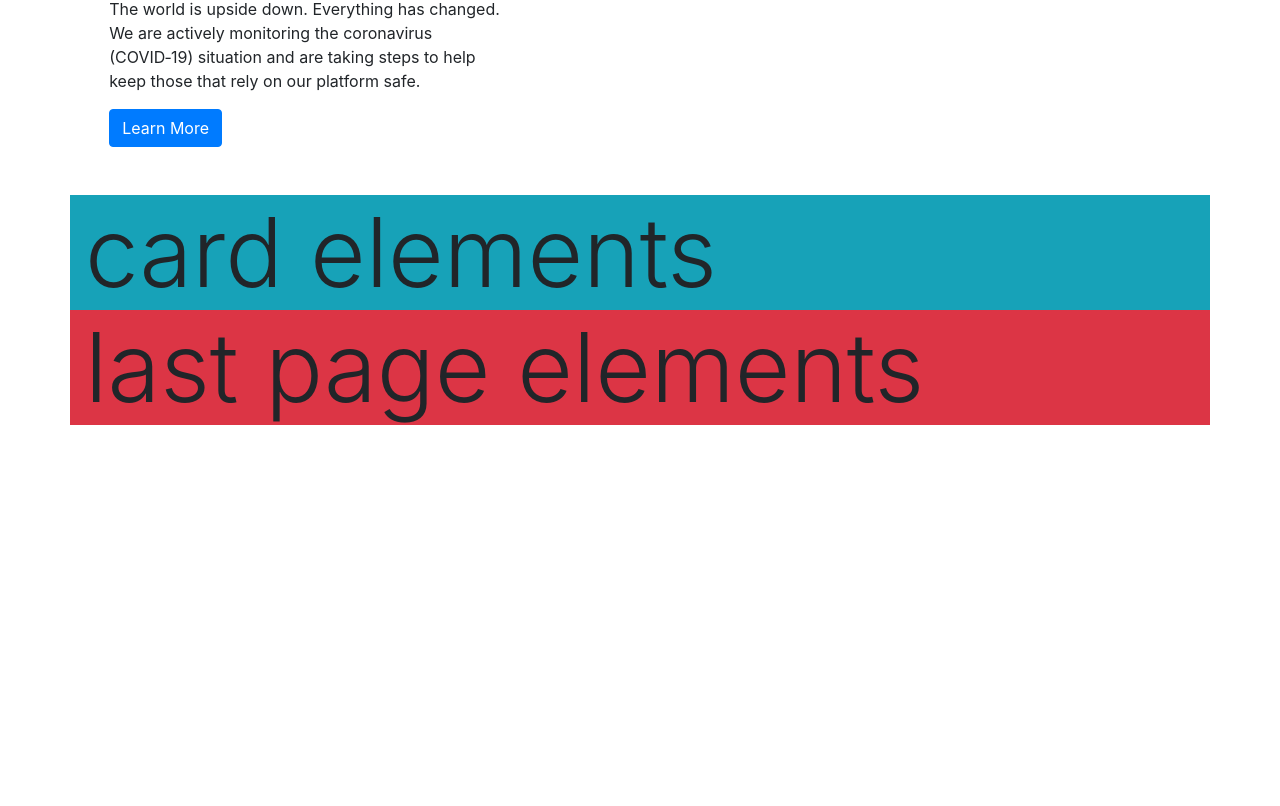
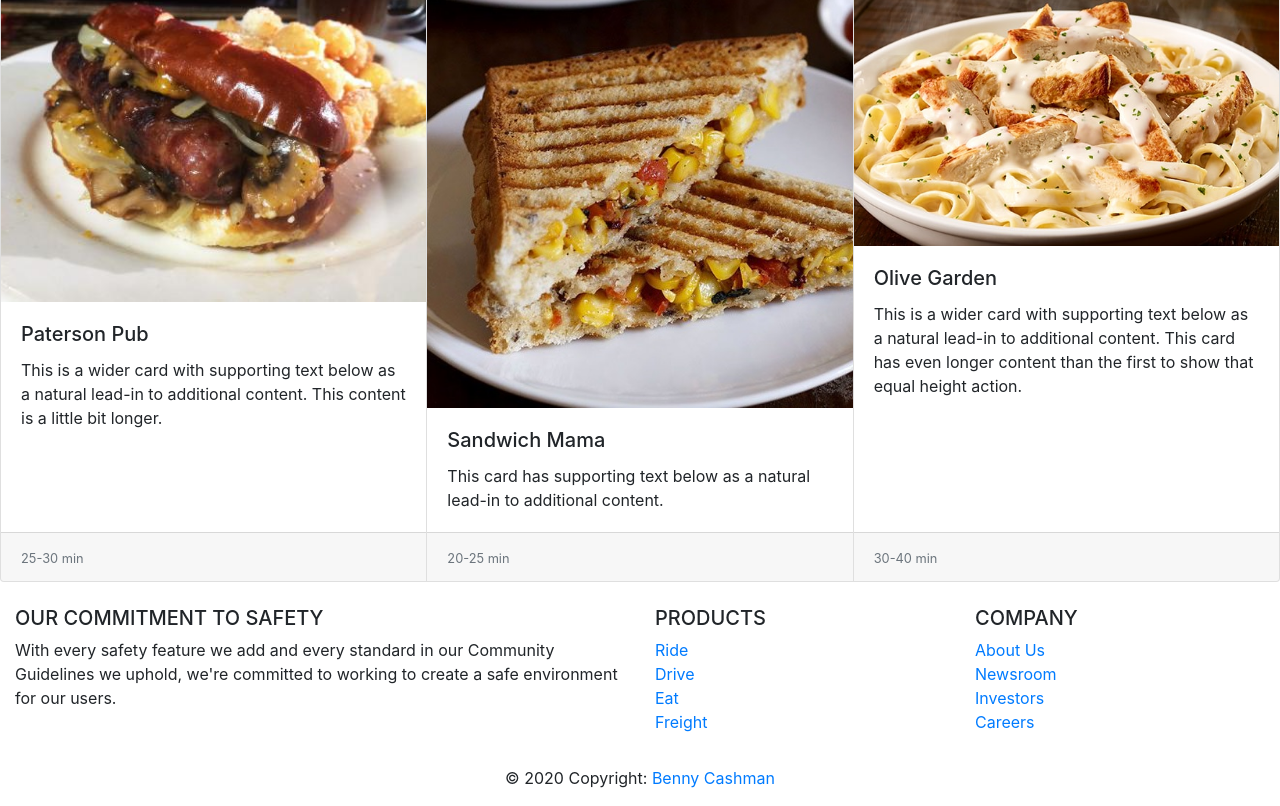
Before and after one commit to brianross93/spdhomework1, a plain HTML site: page index.html in a window 1280 px wide. Shown: the part 847-1653 px from the top of the page. Before the commit the page ends 1272 px from the top, so only its background shows below. Drawn offline with nearby package versions, Linux system fonts and the light colour scheme.

Commit message:
Working clone

```diff
--- a/index.html
+++ b/index.html
@@ -8,6 +8,7 @@
     <link rel="stylesheet"
 href="https://cdn.jsdelivr.net/npm/bootstrap@4.5.3/dist/css/bootstrap.min.css" integrity="sha384-TX8t27EcRE3e/ihU7zmQxVncDAy5uIKz4rEkgIXeMed4M0jlfIDPvg6uqKI2xXr2"
 crossorigin="anonymous">
+<link rel="stylesheet" href="styles.css">
 </head>
 <body>
 
@@ -54,7 +55,7 @@ crossorigin="anonymous">
     <!-- Nav Bar -->
     <div class="row bg-dark text-white">
 
-        <div class="col-4 offset-1 pt-5 pb-5 ">
+        <div class="col-lg-4 col-12 offset-1 pt-5 pb-5 ">
           <h1 class="card-title display-3">Help keep us safe</h5>
           <p class="card-text display-5">The world is upside down. Everything has changed.
               We are actively monitoring the coronavirus (COVID‑19)
@@ -63,31 +64,153 @@ crossorigin="anonymous">
               <a class="btn btn-primary" href="#" role="button">Learn More</a>
         </div>
     <div class="col-6 p-5">
-        <img class="img-fluid" src="City-4_5.jpg" alt="Test">
+        <img class="img-fluid" src="City-4_5.jpg" alt="CityPic">
     </div>
     </div>
     <!-- single element on background image landing page -->
-    <div class="row bg-white text-black">
-        <div class="col-4 offset-1 pt-5 pb-5 ">
+    <!-- <div class="row bg-white text-black" id="cheese">
+        <div class="navbar navbar-expand-lg navbar-light bg-light">
+        <ul class="navbar-nav">
+            <li class="nav-item active">
+              <a class="nav-link" href="#">Home <span class="sr-only">(current)</span></a>
+            </li>
+            <li class="nav-item">
+              <a class="nav-link" href="#">Features</a>
+            </li>
+            <li class="nav-item">
+              <a class="nav-link" href="#">Pricing</a>
+            </li>
+            <li class="nav-item">
+              <a class="nav-link disabled" href="#" tabindex="-1" aria-disabled="true">Disabled</a>
+            </li>
+        </div> -->
+        <div class=" jumbotron col-10 offset-1 pt-5 pb-5 p-5 " id="cheese">
           <h1 class="card-title display-3">Discover Delicious Eats</h5>
-          <p class="card-text display-5">The world is upside down. Everything has changed.
-              We are actively monitoring the coronavirus (COVID‑19)
-              situation and are taking steps to help keep those that rely on our platform safe.</p>
+          <p class="card-text">Order delivery from restaurants you love.</p>
 
               <a class="btn btn-primary" href="#" role="button">Learn More</a>
         </div>
-       Single element thing
+
     </div>
     <!-- 3 card elements -->
-    <div class="container-fluid container bg-info display-1">
-        card elements
-    </div>
+    <div class="card-group">
+        <div class="card">
+          <img src="hotdog.jpg" class="card-img-top" alt="...">
+          <div class="card-body">
+            <h5 class="card-title">Paterson Pub</h5>
+            <p class="card-text">This is a wider card with supporting text below as a natural lead-in to additional content. This content is a little bit longer.</p>
+          </div>
+          <div class="card-footer">
+            <small class="text-muted">25-30 min</small>
+          </div>
+        </div>
+        <div class="card">
+          <img src="corn-sandwich-recipe-1.jpg" class="card-img-top" alt="...">
+          <div class="card-body">
+            <h5 class="card-title">Sandwich Mama</h5>
+            <p class="card-text">This card has supporting text below as a natural lead-in to additional content.</p>
+          </div>
+          <div class="card-footer">
+            <small class="text-muted">20-25 min</small>
+          </div>
+        </div>
+        <div class="card">
+          <img src="classic-chicken-alfredo-dinner-dpv-590x365.jpg" class="card-img-top" alt="...">
+          <div class="card-body">
+            <h5 class="card-title">Olive Garden</h5>
+            <p class="card-text">This is a wider card with supporting text below as a natural lead-in to additional content. This card has even longer content than the first to show that equal height action.</p>
+          </div>
+          <div class="card-footer">
+            <small class="text-muted">30-40 min</small>
+          </div>
+        </div>
+      </div>
     <!-- last page elements -->
 
-    <div class="container-fluid container bg-danger display-1">
-        last page elements
+    <!-- Footer -->
+<!-- Footer -->
+<footer class="page-footer font-small blue pt-4">
+
+    <!-- Footer Links -->
+    <div class="container-fluid text-center text-md-left">
+
+      <!-- Grid row -->
+      <div class="row">
+
+        <!-- Grid column -->
+        <div class="col-md-6 mt-md-0 mt-3">
+
+          <!-- Content -->
+          <h5 class="text-uppercase">Our Commitment to Safety</h5>
+          <p>With every safety feature we add and every standard in our Community Guidelines we uphold,
+              we're committed to working to create a safe environment for our users.</p>
+
+        </div>
+        <!-- Grid column -->
+
+        <hr class="clearfix w-100 d-md-none pb-3">
+
+        <!-- Grid column -->
+        <div class="col-md-3 mb-md-0 mb-3">
+
+          <!-- Links -->
+          <h5 class="text-uppercase">Products</h5>
+
+          <ul class="list-unstyled">
+            <li>
+              <a href="#!">Ride</a>
+            </li>
+            <li>
+              <a href="#!">Drive</a>
+            </li>
+            <li>
+              <a href="#!">Eat</a>
+            </li>
+            <li>
+              <a href="#!">Freight</a>
+            </li>
+          </ul>
+
+        </div>
+        <!-- Grid column -->
+        <!-- Grid column -->
+        <div class="col-md-3 mb-md-0 mb-3">
+
+          <!-- Links -->
+          <h5 class="text-uppercase">Company</h5>
+
+          <ul class="list-unstyled">
+            <li>
+              <a href="#!">About Us</a>
+            </li>
+            <li>
+              <a href="#!">Newsroom</a>
+            </li>
+            <li>
+              <a href="#!">Investors</a>
+            </li>
+            <li>
+              <a href="#!">Careers</a>
+            </li>
+          </ul>
+
+        </div>
+        <!-- Grid column -->
+
+      </div>
+      <!-- Grid row -->
+
     </div>
+    <!-- Footer Links -->
 
+    <!-- Copyright -->
+    <div class="footer-copyright text-center py-3">© 2020 Copyright:
+      <a href="#"> Benny Cashman</a>
+    </div>
+    <!-- Copyright -->
+
+  </footer>
+  <!-- Footer -->
     <!-- Bootstrap Javscript -->
     <script src="https://code.jquery.com/jquery-3.5.1.slim.min.js"
     integrity="sha384-DfXdz2htPH0lsSSs5nCTpuj/zy4C+OGpamoFVy38MVBnE+IbbVYUew+OrCXaRkfj"
--- a/styles.css
+++ b/styles.css
@@ -0,0 +1,7 @@
+
+
+#cheese {
+    background-image: url("grilled-cheese-horizontal-jpg-1522266016.jpg");
+    background-size: cover;
+    background-repeat: no-repeat;
+}
```
Also changed, not shown: classic-chicken-alfredo-dinner-dpv-590x365.jpg (added), corn-sandwich-recipe-1.jpg (added), grilled-cheese-horizontal-jpg-1522266016.jpg (added), hotdog.jpg (added).
